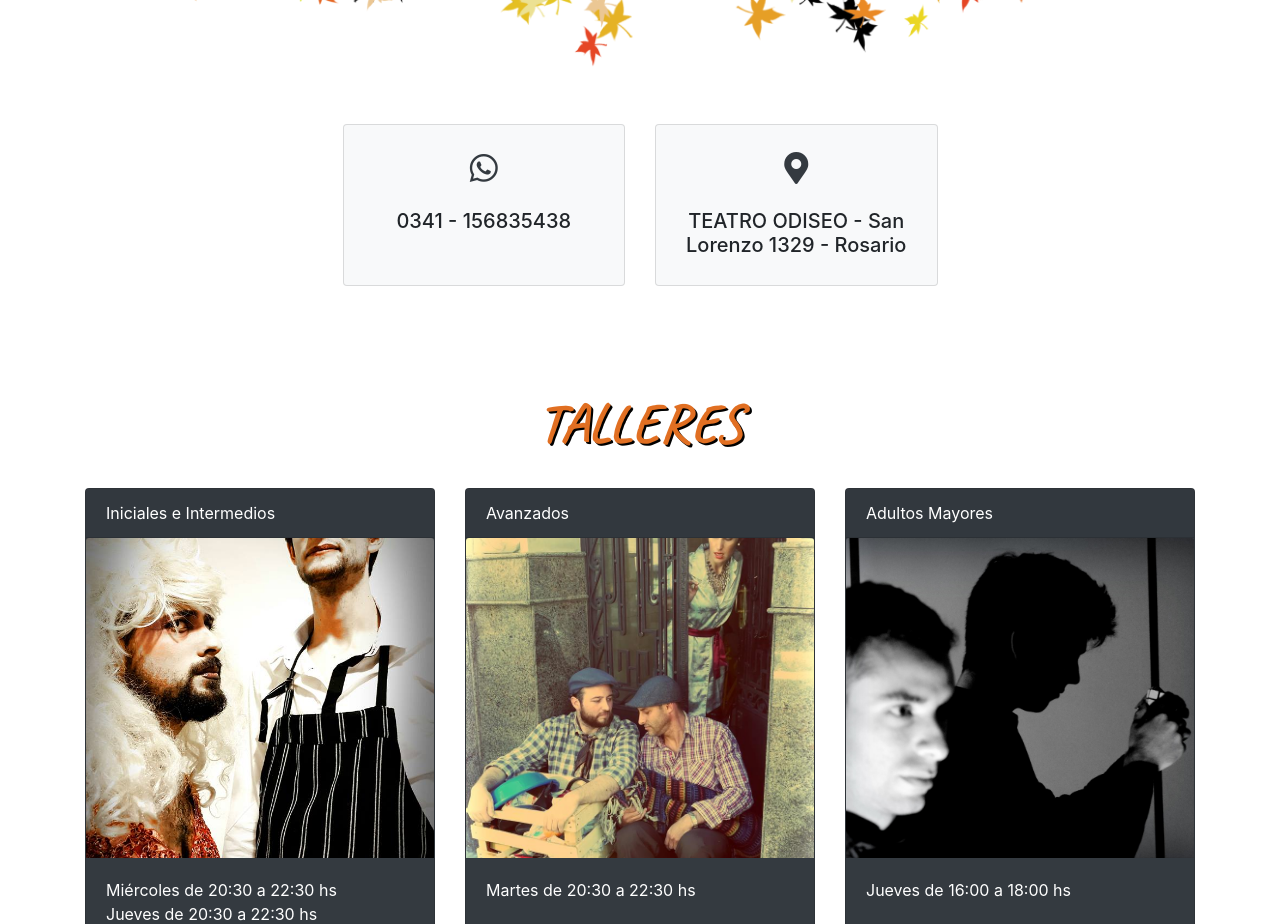
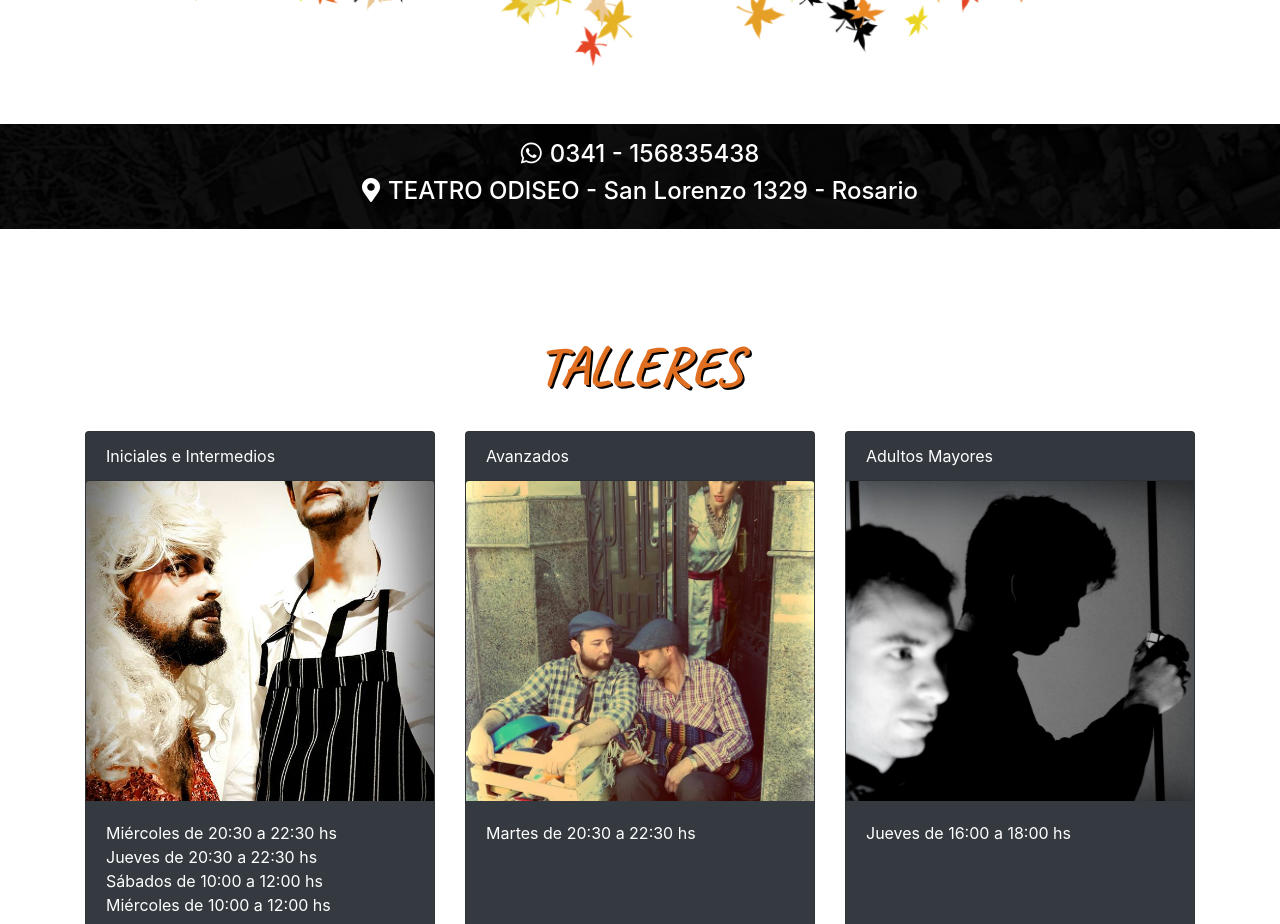
Before and after one commit to Julio-Borri/Hace-Teatro, a React (Create React App) app: page / in a window 1280 px wide. Shown: the part 1280-2204 px from the top of the page. Built offline with nearby package versions, Linux system fonts and the light colour scheme.

Commit message:
cambios en la info de contacto

```diff
--- a/src/components/Home.js
+++ b/src/components/Home.js
@@ -5,17 +5,13 @@ import TitleH1 from './shared-components/TitleH1'
 import bgHeader from '../img/fondoLimpioLD1.jpg';
 import logoHaceTeatro from '../img/logoBrushShadowOrange.png';
 import logoOtoño from '../img/logootoño2.png'
-import CardDeck from 'react-bootstrap/CardDeck';
-import CardIcono from './shared-components/CardIcono';
 import BotonesGrupo from './shared-components/BotonesGrupo';
 import ResponsiveTitle from './shared-components/ResponsiveTitle';
 import Talleres from './Talleres';
+import InfoDiv from './shared-components/InfoDiv';
 
 export default class Home extends Component {
   render() {
-    const cardList = data.cardHome.map(card =>
-      <CardIcono key={card.id} cardHome={card} />)
-
     return (
       <React.Fragment>
         <Container fluid style={headerStyle} className="d-flex align-content-center justify-content-center">
@@ -40,10 +36,8 @@ export default class Home extends Component {
               <img src={logoOtoño} alt="logo otoño" style={{ width: "100%", margin: "50px 0" }} />
             </Row>
           </Container>
-          <CardDeck className="w-50 m-auto">
-            {cardList}
-          </CardDeck>
         </Container>
+        <InfoDiv />
         <Talleres />
         <BotonesGrupo
           item2={data.dataLink[2]}
--- a/src/components/shared-components/InfoDiv.js
+++ b/src/components/shared-components/InfoDiv.js
@@ -1,30 +1,36 @@
 import React from 'react';
 import { Container, Row, Col } from 'react-bootstrap';
 import data from '../../data';
+import fondo from '../../img/fondo oscuro.png';
+import styled from 'styled-components';
 
-export default function CardIcono() {
+export default function InfoDiv() {
   return (
-    <Container>
-      <Row>
-        <Col className="fb-ic text-dark fa-2x">
-          <i className={data.cardHome[0].icono}></i>
+    <Container fluid style={contStyle} className="text-white text-center py-3 bg-dark" >
+      <Row className="d-flex flex-column ">
+        <Col className="fb-ic fa-2x">
+          <Responsiveh4 className=""><i className="fab fa-whatsapp mr-2"></i>{data.cardHome[0].text}</Responsiveh4>
         </Col>
-        <Col className="fb-ic text-dark fa-2x">
-          <i className={data.cardHome[0].icono}></i>
+        <Col className="fb-icfa-2x">
+          <Responsiveh4 className=""><i className="fas fa-map-marker-alt mr-2"></i>{data.cardHome[1].text}</Responsiveh4>
         </Col>
       </Row>
     </Container>
-
-
-    <Card className="text-center bg-light">
-      <Card.Body>
-        <Card.Text className="fb-ic text-dark fa-2x">
-          <i className={props.cardHome.icono}></i>
-        </Card.Text>
-        <Card.Text className="font-weight-bold">
-          <h5>{props.cardHome.text}</h5>
-        </Card.Text>
-      </Card.Body>
-    </Card>
   )
 }
+
+const contStyle = {
+  backgroundImage: 'url(' + fondo + ')',
+  backgroundPosition: "center",
+  backgroundSize: 'cover',
+  backgroundAttachment: 'fixed',
+}
+
+const Responsiveh4 = styled.h4`
+  @media screen and (max-width: 992px) {
+    font-size: 20px;
+  }
+  @media screen and (max-width: 600px) {
+    font-size: 15px;
+  }
+`
```
Also changed, not shown: src/img/fondo oscuro.png (added).
